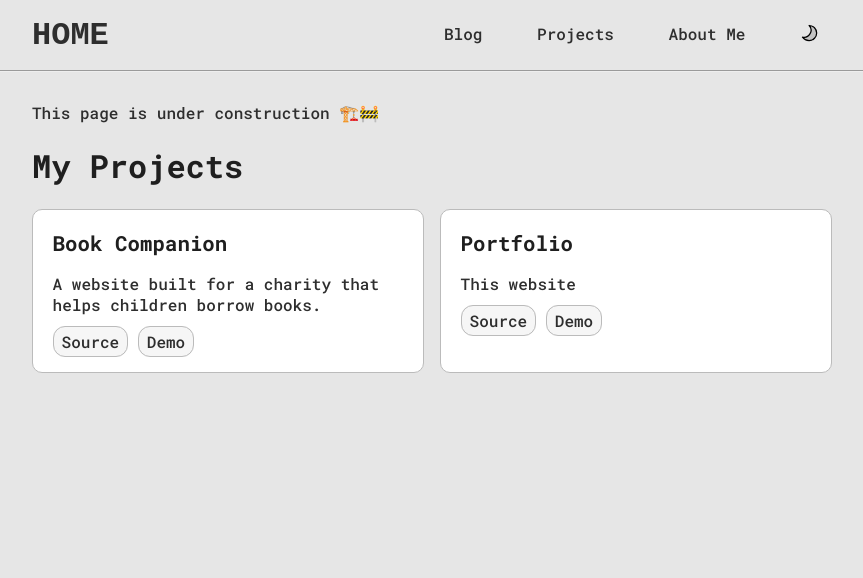
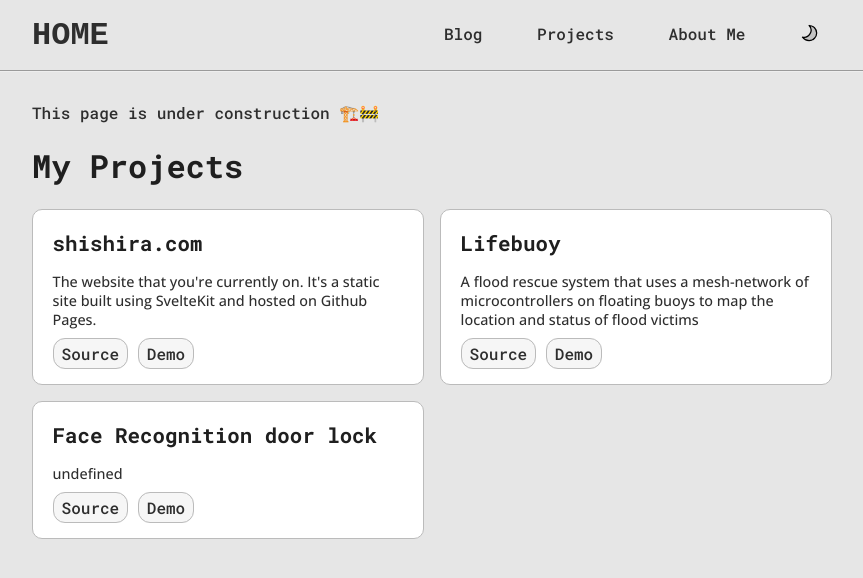
Before and after one commit to shishiraiyar/shishiraiyar.github.io, a SvelteKit app: page /projects in a window 1280 px wide. Shown: the top 578 px of the page, without its empty margins (208-1071 px from the left). Built offline with nearby package versions, Linux system fonts and the light colour scheme.

Commit message:
Added Nation review

```diff
--- a/src/components/Projectcard.svelte
+++ b/src/components/Projectcard.svelte
@@ -35,4 +35,9 @@
         padding: 4px 8px;
         cursor: pointer;
     }
+
+    p {
+        font-size: 0.9rem;
+        font-family: 'Open Sans', sans-serif;
+    }
 </style>
--- a/src/projects/projects.yaml
+++ b/src/projects/projects.yaml
@@ -1,12 +1,14 @@
 projects:
-  - name: Book Companion
-    source: https://google.com
-    demo: https://apple.com
+  - name: shishira.com
+    source: https://github.com/shishiraiyar/shishiraiyar.github.io
+    demo: https://shishira.com/
     description: >-
-      A website built for a charity that helps children borrow books.
+      The website that you're currently on. It's a static site built using SvelteKit and hosted on Github Pages.
 
-  - name: Portfolio
-    source: https://google.com
-    demo: https://apple.com
+  - name: Lifebuoy
+    source: https://github.com/shishiraiyar/lifebouy
+    # demo: https://apple.com
     description: >-
-      This website
+      A flood rescue system that uses a mesh-network of microcontrollers on floating buoys to map the location and status of flood victims
+
+  - name: Face Recognition door lock
--- a/src/routes/+layout.svelte
+++ b/src/routes/+layout.svelte
@@ -4,9 +4,9 @@
 </script>
 
 <svelte:head>
-    <link rel="preconnect" href="https://fonts.googleapis.com">
-    <link rel="preconnect" href="https://fonts.gstatic.com" crossorigin>
-    <link href="https://fonts.googleapis.com/css2?family=Roboto+Mono:ital,wght@0,100..700;1,100..700&display=swap" rel="stylesheet">
+<link rel="preconnect" href="https://fonts.googleapis.com">
+<link rel="preconnect" href="https://fonts.gstatic.com" crossorigin>
+<link href="https://fonts.googleapis.com/css2?family=Open+Sans:ital,wght@0,300..800;1,300..800&family=Roboto+Mono:ital,wght@0,100..700;1,100..700&display=swap" rel="stylesheet">
 </svelte:head>
 
 <section class="navigation">
```
